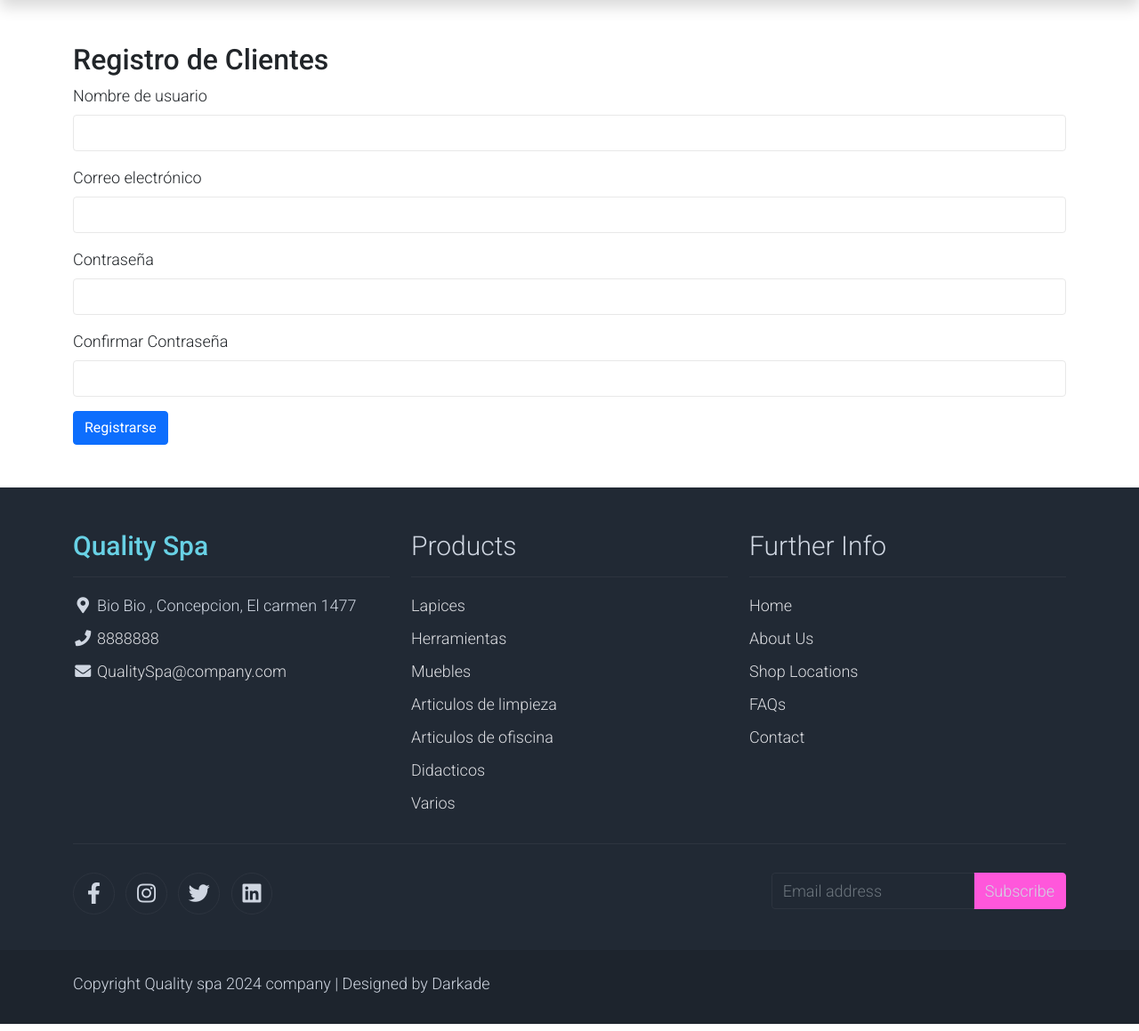
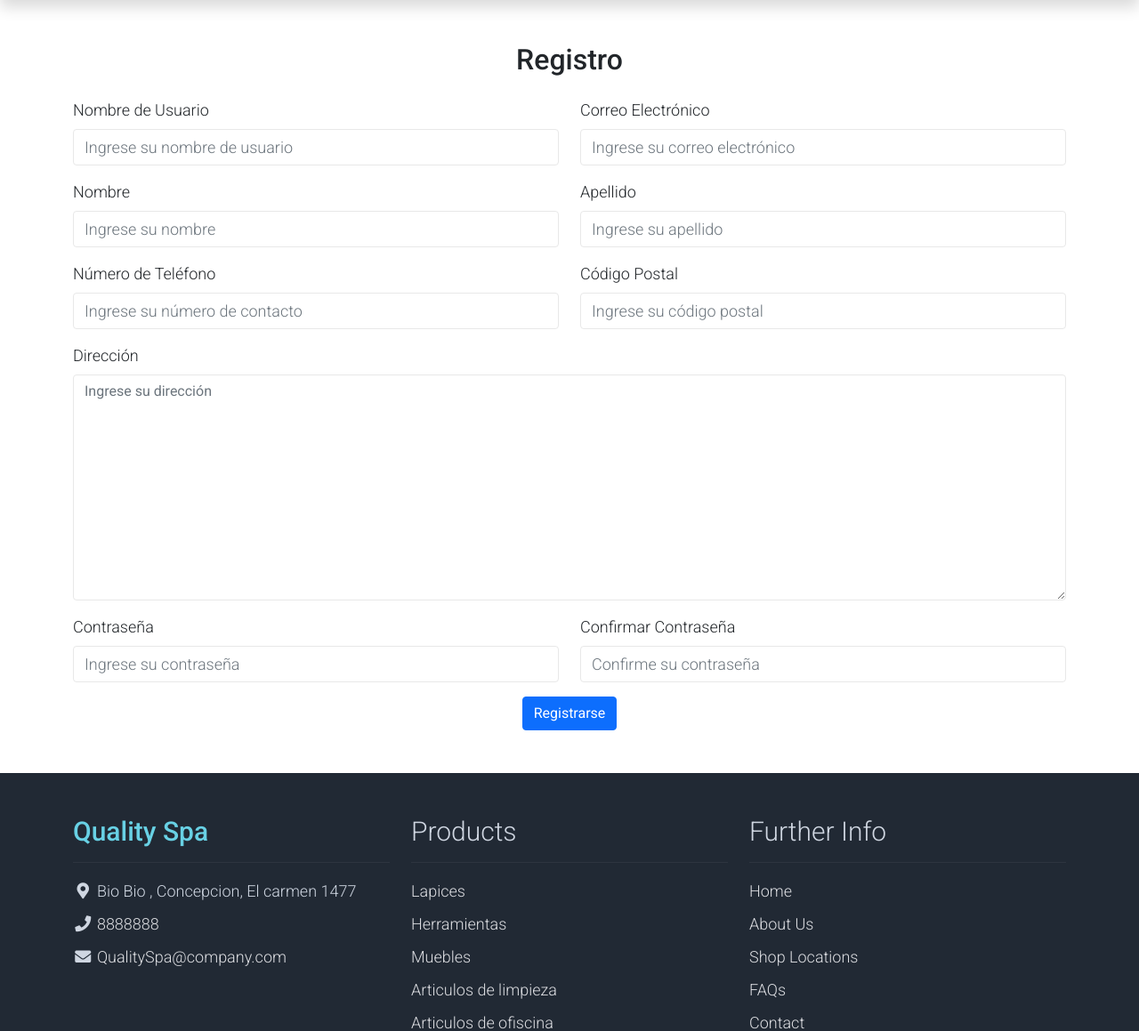
Before and after one commit to Basferdev/QualitySpa, a Django app: page /register/ in a window 1280 px wide. Shown: the part 132-1291 px from the top of the page at 89% size. Run offline with Django 4.2, Linux system fonts and the light colour scheme; some libraries are stand-ins or nearby versions.

Commit message:
cambiosRegistro

```diff
--- a/login/forms.py
+++ b/login/forms.py
@@ -2,12 +2,46 @@ from django import forms
 from django.contrib.auth.models import User
 
 class RegistrationForm(forms.ModelForm):
-    password = forms.CharField(widget=forms.PasswordInput, label="Password")
-    password_confirm = forms.CharField(widget=forms.PasswordInput, label="Confirm Password")
+    username = forms.CharField(widget=forms.TextInput(attrs={
+        'class': 'form-control',
+        'placeholder': 'Ingrese su nombre de usuario'
+    }), label="Nombre de Usuario")
+    email = forms.EmailField(widget=forms.EmailInput(attrs={
+        'class': 'form-control',
+        'placeholder': 'Ingrese su correo electrónico'
+    }), label="Correo Electrónico")
+    password = forms.CharField(widget=forms.PasswordInput(attrs={
+        'class': 'form-control',
+        'placeholder': 'Ingrese su contraseña'
+    }), label="Contraseña")
+    password_confirm = forms.CharField(widget=forms.PasswordInput(attrs={
+        'class': 'form-control',
+        'placeholder': 'Confirme su contraseña'
+    }), label="Confirmar Contraseña")
+    phone_number = forms.CharField(widget=forms.TextInput(attrs={
+        'class': 'form-control',
+        'placeholder': 'Ingrese su número de contacto'
+    }), label="Número de Teléfono")
+    address = forms.CharField(widget=forms.Textarea(attrs={
+        'class': 'form-control',
+        'placeholder': 'Ingrese su dirección'
+    }), label="Dirección")
+    postal_code = forms.CharField(widget=forms.TextInput(attrs={
+        'class': 'form-control',
+        'placeholder': 'Ingrese su código postal'
+    }), label="Código Postal")
+    first_name = forms.CharField(widget=forms.TextInput(attrs={
+        'class': 'form-control',
+        'placeholder': 'Ingrese su nombre'
+    }), label="Nombre")
+    last_name = forms.CharField(widget=forms.TextInput(attrs={
+        'class': 'form-control',
+        'placeholder': 'Ingrese su apellido'
+    }), label="Apellido")
 
     class Meta:
         model = User
-        fields = ['username', 'email', 'password']
+        fields = ['username', 'email']
 
     def clean(self):
         cleaned_data = super().clean()
@@ -15,7 +49,7 @@ class RegistrationForm(forms.ModelForm):
         password_confirm = cleaned_data.get("password_confirm")
 
         if password and password_confirm and password != password_confirm:
-            self.add_error('password_confirm', "Passwords do not match.")
+            self.add_error('password_confirm', "Las contraseñas no coinciden.")
 
 
 class LoginForm(forms.Form):
--- a/login/templates/login/register.html
+++ b/login/templates/login/register.html
@@ -1,27 +1,57 @@
 {% extends 'Principal/base.html' %}
-
+{% load form_filters %}
 {% block content1 %}
 <div class="container py-5">
-    <h2>Registro de Clientes</h2>
-    <form method="post">
+    <h2 class="mb-4 text-center">Registro</h2>
+    <form method="post" class="needs-validation" novalidate>
         {% csrf_token %}
-        <div class="mb-3">
-            <label for="id_username" class="form-label">Nombre de usuario</label>
-            <input type="text" name="username" class="form-control" id="id_username" required>
+        <div class="row mb-3">
+            <div class="col-md-6">
+                <label for="id_username" class="form-label">Nombre de Usuario</label>
+                {{ form.username|add_class:"form-control" }}
+            </div>
+            <div class="col-md-6">
+                <label for="id_email" class="form-label">Correo Electrónico</label>
+                {{ form.email|add_class:"form-control" }}
+            </div>
+        </div>
+        <div class="row mb-3">
+            <div class="col-md-6">
+                <label for="id_first_name" class="form-label">Nombre</label>
+                {{ form.first_name|add_class:"form-control" }}
+            </div>
+            <div class="col-md-6">
+                <label for="id_last_name" class="form-label">Apellido</label>
+                {{ form.last_name|add_class:"form-control" }}
+            </div>
+        </div>
+        <div class="row mb-3">
+            <div class="col-md-6">
+                <label for="id_phone_number" class="form-label">Número de Teléfono</label>
+                {{ form.phone_number|add_class:"form-control" }}
+            </div>
+            <div class="col-md-6">
+                <label for="id_postal_code" class="form-label">Código Postal</label>
+                {{ form.postal_code|add_class:"form-control" }}
+            </div>
         </div>
         <div class="mb-3">
-            <label for="id_email" class="form-label">Correo electrónico</label>
-            <input type="email" name="email" class="form-control" id="id_email" required>
+            <label for="id_address" class="form-label">Dirección</label>
+            {{ form.address|add_class:"form-control" }}
         </div>
-        <div class="mb-3">
-            <label for="id_password" class="form-label">Contraseña</label>
-            <input type="password" name="password" class="form-control" id="id_password" required>
+        <div class="row mb-3">
+            <div class="col-md-6">
+                <label for="id_password" class="form-label">Contraseña</label>
+                {{ form.password|add_class:"form-control" }}
+            </div>
+            <div class="col-md-6">
+                <label for="id_password_confirm" class="form-label">Confirmar Contraseña</label>
+                {{ form.password_confirm|add_class:"form-control" }}
+            </div>
         </div>
-        <div class="mb-3">
-            <label for="id_password_confirm" class="form-label">Confirmar Contraseña</label>
-            <input type="password" name="password_confirm" class="form-control" id="id_password_confirm" required>
+        <div class="text-center">
+            <button type="submit" class="btn btn-primary">Registrarse</button>
         </div>
-        <button type="submit" class="btn btn-primary">Registrarse</button>
     </form>
 </div>
 {% endblock %}
--- /dev/null
+++ b/login/templatetags/form_filters.py
@@ -0,0 +1,7 @@
+from django import template
+
+register = template.Library()
+
+@register.filter(name='add_class')
+def add_class(field, css_class):
+    return field.as_widget(attrs={"class": css_class})
--- a/login/views.py
+++ b/login/views.py
@@ -4,14 +4,26 @@ from django.contrib.auth import login, authenticate
 from .forms import RegistrationForm, LoginForm
 from django.http import HttpResponseForbidden
 from django.contrib.auth.decorators import login_required
+from .models import UserProfile
 
 def register(request):
     if request.method == 'POST':
         form = RegistrationForm(request.POST)
         if form.is_valid():
+            # Crear el usuario
             user = form.save(commit=False)
             user.set_password(form.cleaned_data['password'])
+            user.first_name = form.cleaned_data['first_name']
+            user.last_name = form.cleaned_data['last_name']
             user.save()
+
+            # Crear el perfil de usuario
+            UserProfile.objects.create(
+                user=user,
+                phone_number=form.cleaned_data['phone_number'],
+                address=form.cleaned_data['address'],
+                postal_code=form.cleaned_data['postal_code']
+            )
 
             # Asignar al grupo 'clientes'
             group = Group.objects.get(name='clientes')
@@ -19,11 +31,10 @@ def register(request):
 
             # Autenticar automáticamente
             login(request, user)
-            return redirect('cliente_dashboard')  # Redirigir al dashboard del cliente
+            return redirect('cliente_dashboard')  # Cambia a la URL de tu dashboard de clientes
     else:
         form = RegistrationForm()
     return render(request, 'login/register.html', {'form': form})
-
 
 
 @login_required
@@ -37,8 +48,6 @@ def cliente_dashboard(request):
 
     # Lógica específica para clientes (puedes cargar datos relacionados aquí)
     return render(request, 'login/cliente_dashboard.html')
-
-
 
 def user_login(request):
     if request.method == 'POST':
```
Also changed, not shown: login/models.py (+11 -1 lines), db.sqlite3, login/migrations/0001_initial.py (added), login/templates/login/cliente_dashboard.html (line endings or trailing spaces), login/templatetags/__init__.py (added).
